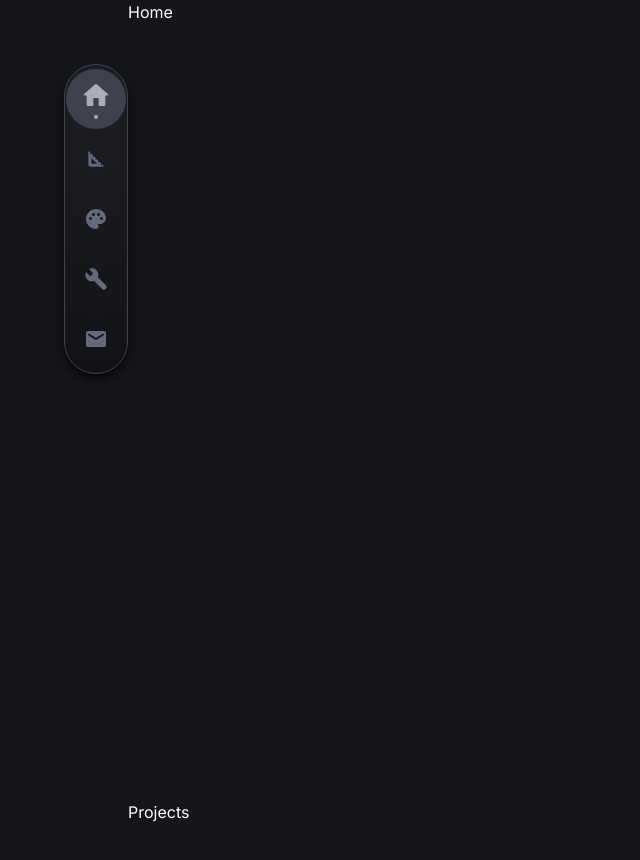
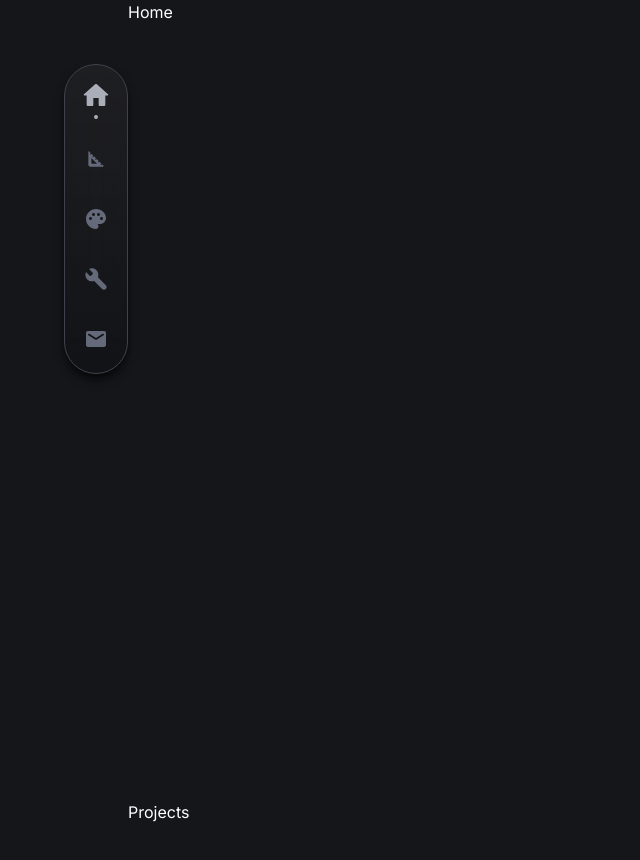
Before and after one commit to David-Koshkadze/portfolio12, a Next.js app: page / in a window 1280 px wide. Shown: the top 860 px of the page, without its empty margins (0-640 px from the left). Built offline with nearby package versions, Linux system fonts and the light colour scheme.

Commit message:
fix scroll bugs

```diff
--- a/components/Home/Home.tsx
+++ b/components/Home/Home.tsx
@@ -2,7 +2,7 @@ import React from "react";
 
 export default function HomePage() {
   return (
-    <section name="home" id="home" className="h-screen">
+    <section id="home" className="h-screen">
       Home
     </section>
   );
--- a/components/Navbar/NavItem.tsx
+++ b/components/Navbar/NavItem.tsx
@@ -42,22 +42,13 @@ export default function NavItem({
     <Link
       to={toLink}
       spy={true}
+      activeClass="bg-[#3F424D] rounded-full text-[#AAAEB9]"
+      className="bg-transparent text-[#656A7B] cursor-pointer w-[60px] h-[60px] flex flex-col items-center justify-center gap-1 transition-all duration-300"
     >
-      <div
-        className={`cursor-pointer w-[60px] h-[60px] flex flex-col items-center justify-center gap-1 transition-all duration-300
-        ${
-          active
-            ? "bg-[#3F424D] rounded-full text-[#AAAEB9]"
-            : "bg-transparent text-[#656A7B]"
-        }
-      `}
-        onClick={handleClick}
-      >
-        <IconWrapper size={active ? "32" : "24"}>{icon}</IconWrapper>
-        {active ? (
-          <div className="w-1 h-1 bg-[#AAAEB9] rounded-full"></div>
-        ) : null}
-      </div>
+      <IconWrapper size={active ? "32" : "24"}>{icon}</IconWrapper>
+      {active ? (
+        <div className="w-1 h-1 bg-[#AAAEB9] rounded-full"></div>
+      ) : null}
     </Link>
   );
 }
--- a/components/Projects/Projects.tsx
+++ b/components/Projects/Projects.tsx
@@ -2,6 +2,6 @@ import React from 'react'
 
 export default function Projects() {
   return (
-    <section name="projects" id="projects" className="h-screen">Projects</section>
+    <section id="projects" className="h-screen">Projects</section>
   )
 }
--- a/package.json
+++ b/package.json
@@ -20,5 +20,8 @@
     "react-scroll": "^1.8.9",
     "tailwindcss": "3.3.2",
     "typescript": "5.1.3"
+  },
+  "devDependencies": {
+    "@types/react-scroll": "^1.8.7"
   }
 }
```
Also changed, not shown: 1 other file (tests, documents, lock files or other folders).
